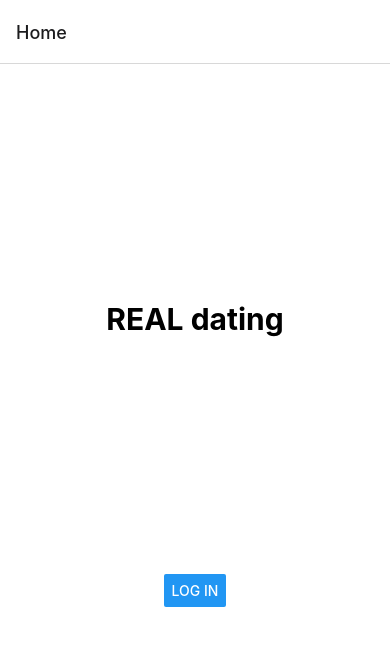
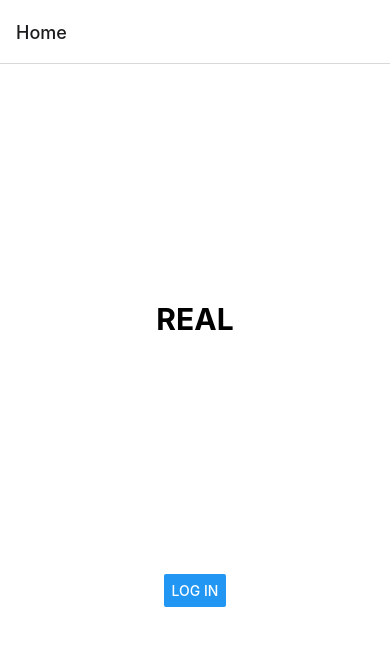
Before and after one commit to jacobcwright/expoCamera, a React Native app: screen / in a window 390 px wide. Shown: the top 646 px of the page. Built offline with nearby package versions, Linux system fonts and the light colour scheme.

Commit message:
front image is no longer mirrored, but so slow

```diff
--- a/App.tsx
+++ b/App.tsx
@@ -7,7 +7,7 @@ import MyCamera from "./Camera";
 function HomeScreen({ navigation }: any) {
   return (
     <View style={styles.container}>
-      <Text style={styles.title}>REAL dating</Text>
+      <Text style={styles.title}>REAL</Text>
       <Button
         title="Log in"
         onPress={() => {
--- a/Camera.tsx
+++ b/Camera.tsx
@@ -1,4 +1,5 @@
-import { Camera } from "expo-camera";
+import { Camera, CameraPictureOptions } from "expo-camera";
+import { manipulateAsync, FlipType, SaveFormat } from "expo-image-manipulator";
 import { useRef, useState } from "react";
 import {
   StyleSheet,
@@ -98,6 +99,13 @@ export default function MyCamera() {
           onPress={async () => {
             if (cameraRef.current) {
               let photo = await (cameraRef.current as any).takePictureAsync();
+              if (type === 2) {
+                photo = await manipulateAsync(
+                  photo.localUri || photo.uri,
+                  [{ rotate: 180 }, { flip: FlipType.Vertical }],
+                  { compress: 1, format: SaveFormat.PNG }
+                );
+              }
               setLastPhotoURI(photo.uri);
             }
           }}
--- a/package.json
+++ b/package.json
@@ -20,7 +20,8 @@
     "react-native": "0.68.2",
     "react-native-safe-area-context": "4.2.4",
     "react-native-screens": "~3.11.1",
-    "react-native-web": "0.17.7"
+    "react-native-web": "0.17.7",
+    "expo-image-manipulator": "~10.3.1"
   },
   "devDependencies": {
     "@babel/core": "^7.12.9",
```
Also changed, not shown: 1 other file (tests, documents, lock files or other folders).
